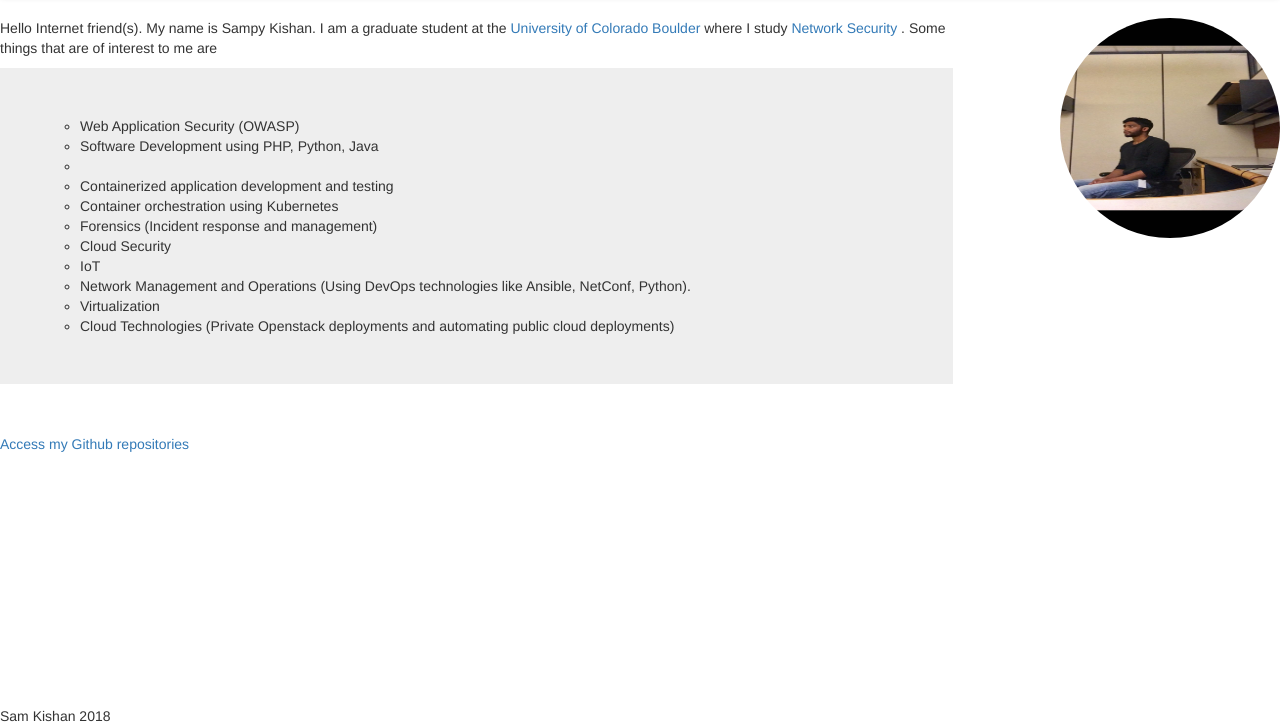
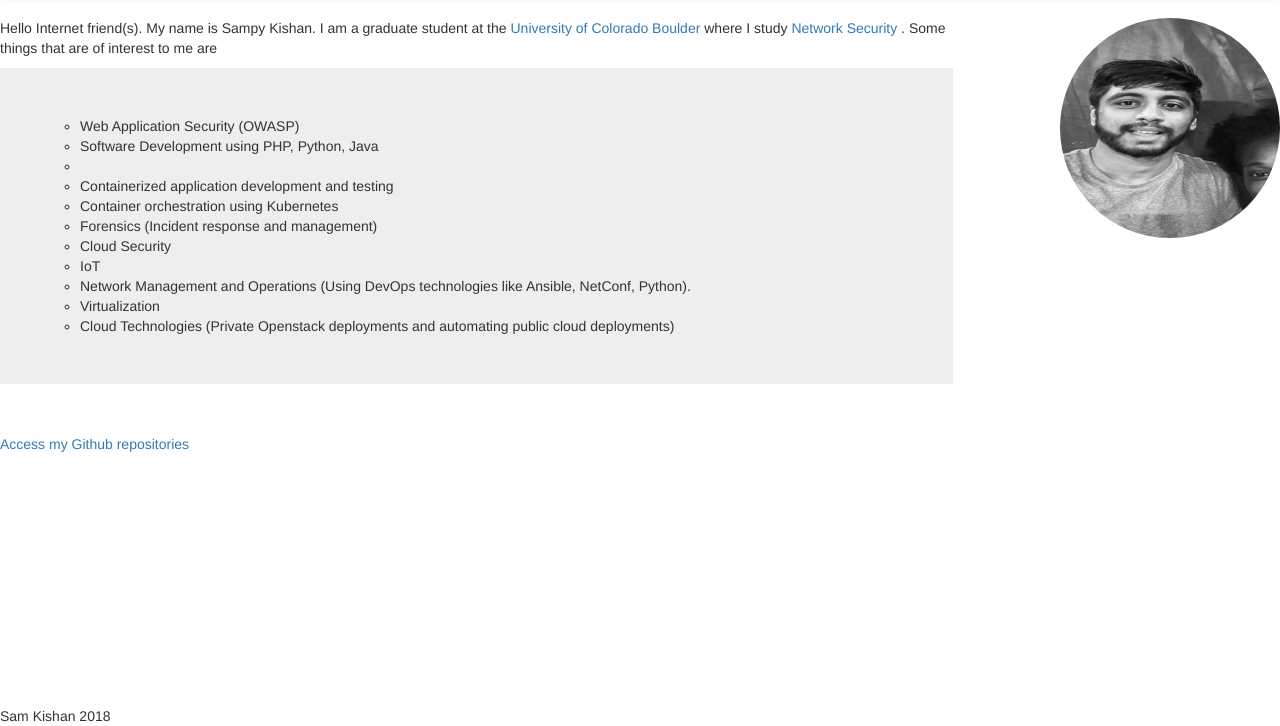
Before and after one commit to SamKishan/SamKishan.github.io, a plain HTML site: page index.html in a window 1280 px wide. Shown: the part 74-800 px from the top of the page. Drawn offline with nearby package versions, Linux system fonts and the light colour scheme.

Commit message:
Update index.html

```diff
--- a/index.html
+++ b/index.html
@@ -76,7 +76,7 @@
 				</p>
 			</div>
 			<div class="col-md-3">
-				<img src="pic1.jpeg" class="img-circle" class="img-responsive" width="220" height="220" align="right">
+				<img src="pic2.jpg" class="img-circle" class="img-responsive" width="220" height="220" align="right">
 			</div>
 		</div>
 
```
